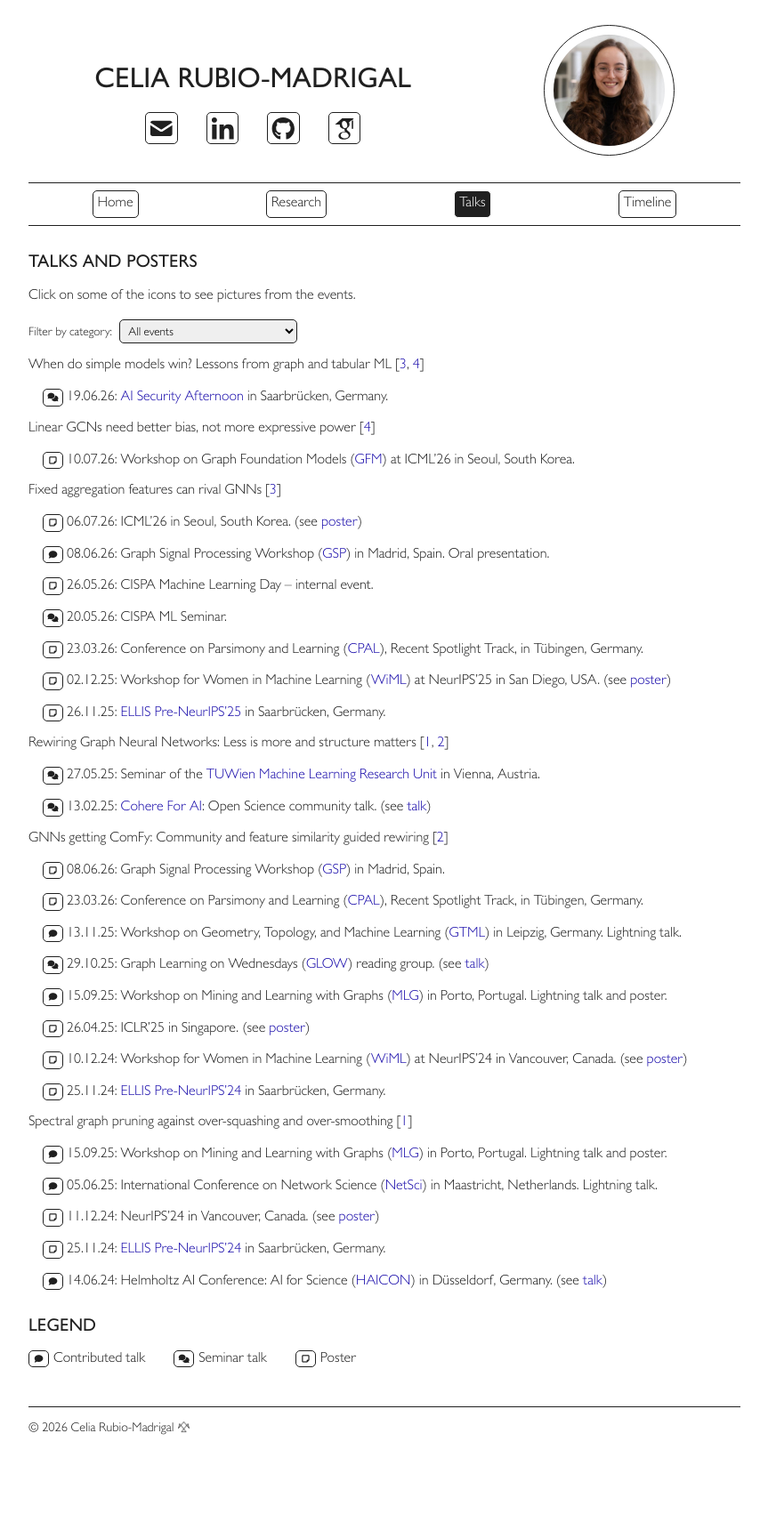
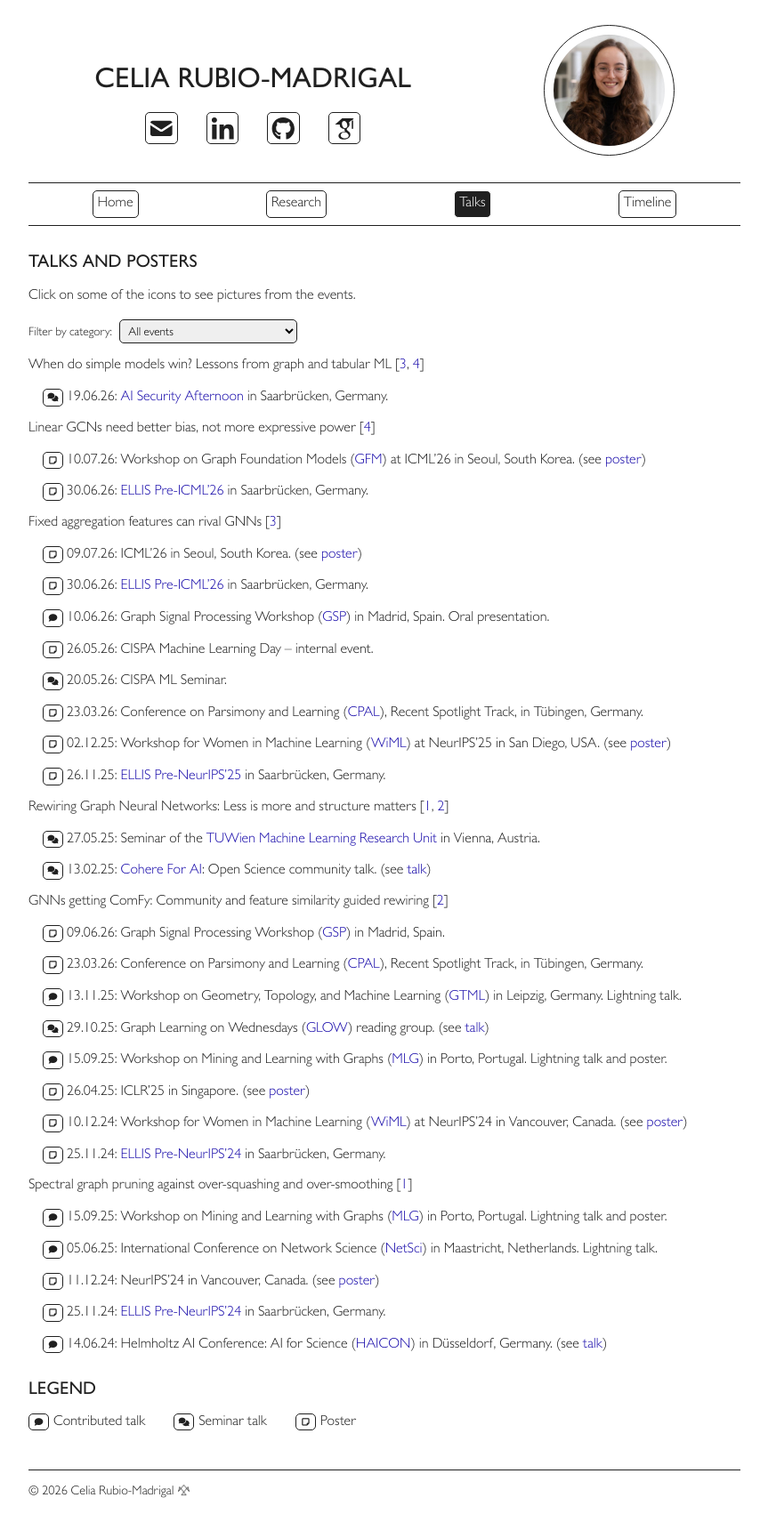
Before and after one commit to celrm/celrm.github.io, a Jekyll site: the page built from _pages/talks.md, in a window 1280 px wide. Shown: the whole page at 89% size, without its empty margins (208-1071 px from the left). Built offline with Jekyll 4.4.1, drawn with Linux system fonts in a browser that asks for light colours; before the commit the page ends 1658 px from its top, so only the background shows below that.

Commit message:
pre-icml

```diff
--- a/_data/news.yml
+++ b/_data/news.yml
@@ -12,11 +12,11 @@ list:
     new: true
   - date: June 2026
     type: [event]
-    description: "Invited talk at the [AI Security Afternoon](https://www.ais-saarland.org/ai-security) at Universität des Saarlandes."
+    description: "Invited talk at the [AI Security Afternoon](https://www.linkedin.com/posts/ai-safety-saarland_we-are-hosting-the-first-ai-security-afternoon-activity-7472395960749494272-8iD_) at Universität des Saarlandes."
     new: true
   - date: June 2026
     type: [event]
-    description: "An oral and a poster at the Graph Signal Processing Workshop ([GSP](https://gspworkshop.org/2026/))."
+    description: "An oral and a poster at the Graph Signal Processing Workshop ([GSP](https://web.archive.org/web/20260610084349/https://gspworkshop.org/schedule/))."
     new: true
     future: true
   - date: April 2026
--- a/_data/talks.yml
+++ b/_data/talks.yml
@@ -1,23 +1,34 @@
 list:
 - title: "When do simple models win? Lessons from graph and tabular ML [[3](/research#bib-fixed-aggregation-features), [4](/research#bib-linear-gcns)]"
   events:
-  - place: "[AI Security Afternoon](https://www.ais-saarland.org/ai-security) in Saarbrücken, Germany."
+  - place: "[AI Security Afternoon](https://www.linkedin.com/posts/ai-safety-saarland_we-are-hosting-the-first-ai-security-afternoon-activity-7472395960749494272-8iD_) in Saarbrücken, Germany."
     date: 19.06.26
     type: seminar talk
+    event_name: aisecurity26
 - title: "Linear GCNs need better bias, not more expressive power [[4](/research#bib-linear-gcns)]"
   events:
   - place: "Workshop on Graph Foundation Models ([GFM](https://sites.google.com/view/gfmicml-2026)) at ICML'26 in Seoul, South Korea."
     date: 10.07.26
     type: poster
+    url: Distilinear__poster_ICML26_workshop.pdf
+  - place: "[ELLIS Pre-ICML'26](https://lacoco-lab.github.io/events/PreICML26/) in Saarbrücken, Germany."
+    date: 30.06.26
+    type: poster
+    event_name: preicml26
 - title: "Fixed aggregation features can rival GNNs [[3](/research#bib-fixed-aggregation-features)]"
   events:
   - place: "ICML'26 in Seoul, South Korea."
-    date: 06.07.26
+    date: 09.07.26
     type: poster
     url: FAF__poster_ICML26.pdf
-  - place: "Graph Signal Processing Workshop ([GSP](https://gspworkshop.org/2026/)) in Madrid, Spain. Oral presentation."
-    date: 08.06.26
+  - place: "[ELLIS Pre-ICML'26](https://lacoco-lab.github.io/events/PreICML26/) in Saarbrücken, Germany."
+    date: 30.06.26
+    type: poster
+    event_name: preicml26
+  - place: "Graph Signal Processing Workshop ([GSP](https://web.archive.org/web/20260610084349/https://gspworkshop.org/schedule/)) in Madrid, Spain. Oral presentation."
+    date: 10.06.26
     type: contributed talk
+    event_name: gsp26
   - place: CISPA Machine Learning Day -- internal event.
     date: 26.05.26
     type: poster
@@ -51,10 +62,10 @@ list:
     event_name:
 - title: "GNNs getting ComFy: Community and feature similarity guided rewiring [[2](/research#bib-gnns-getting-comfy)]"
   events:
-  - place: "Graph Signal Processing Workshop ([GSP](https://gspworkshop.org/2026/)) in Madrid, Spain."
-    date: 08.06.26
+  - place: "Graph Signal Processing Workshop ([GSP](https://web.archive.org/web/20260610084349/https://gspworkshop.org/schedule/)) in Madrid, Spain."
+    date: 09.06.26
     type: poster
-    event_name:
+    event_name: gsp26
   - place: "Conference on Parsimony and Learning ([CPAL](https://cpal.cc/posters/)), Recent Spotlight Track, in Tübingen, Germany."
     date: 23.03.26
     type: poster
```
Also changed, not shown: _data/research.yml (+9 -0 lines), assets/img/akesi-li-kama.png (added), assets/img/events/aisecurity26.jpeg (added), assets/img/events/gsp26.jpeg (added), 3 other files.
